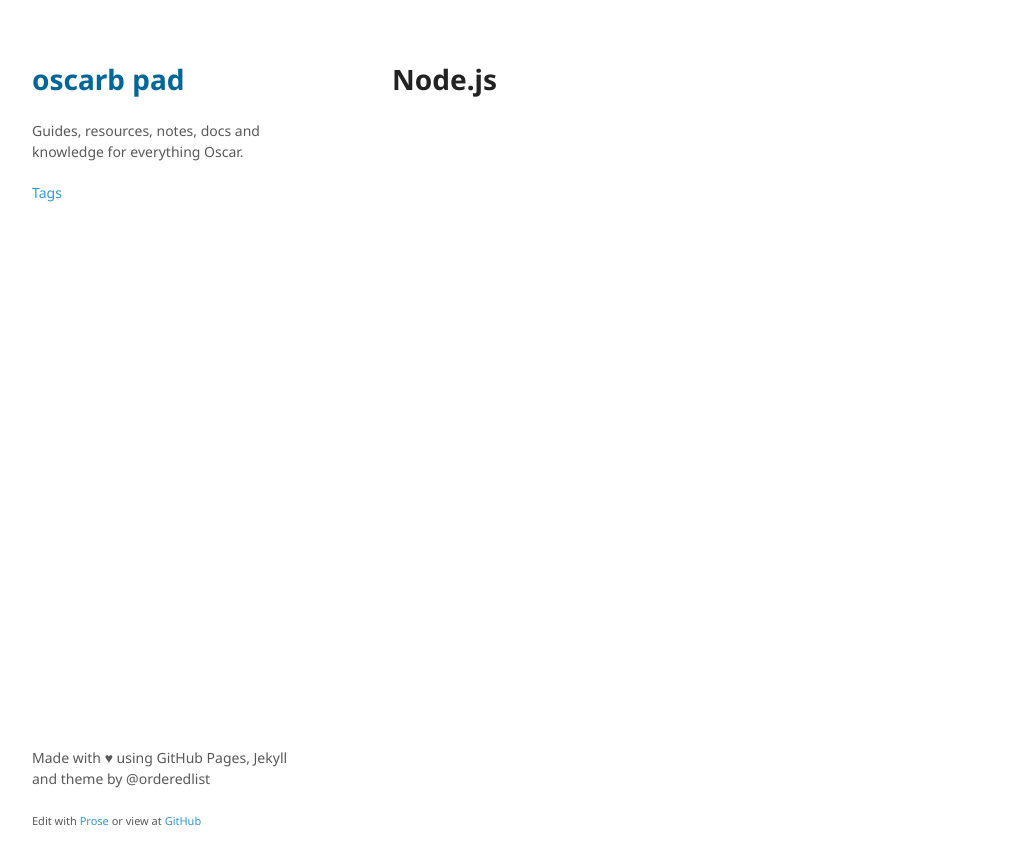
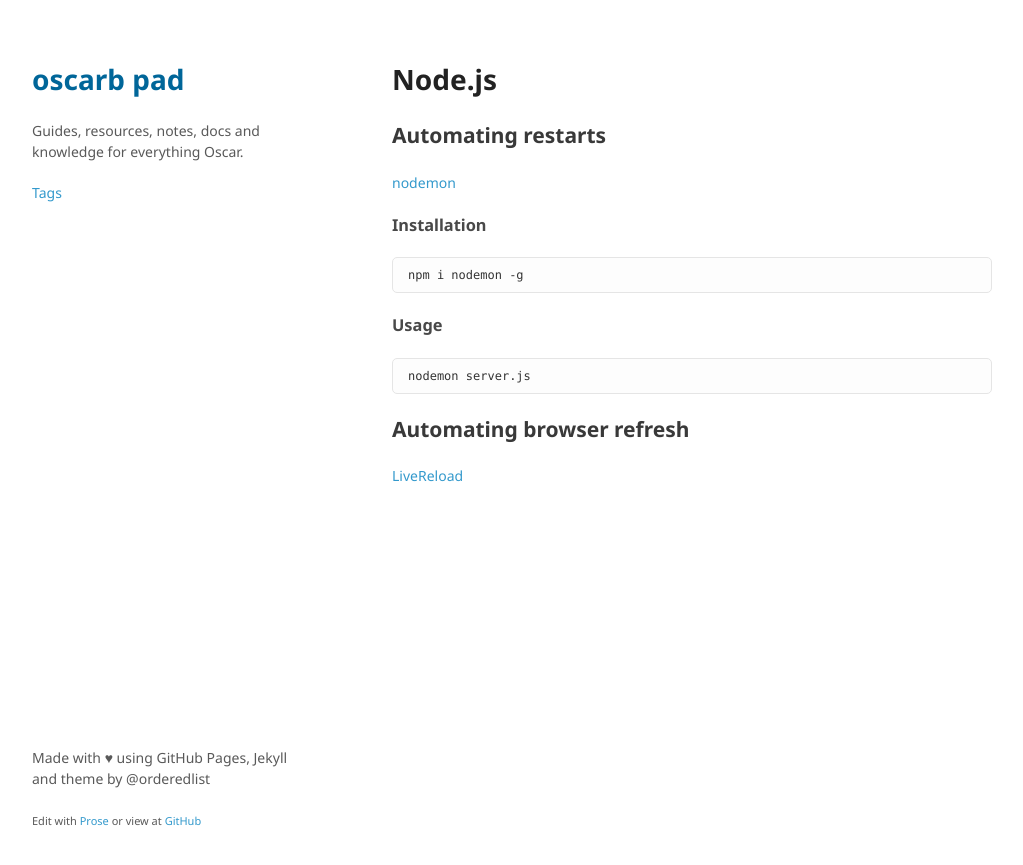
Before and after one commit to oscarb/pad, a Jekyll site: the page built from _docs/node.md, in a window 1280 px wide. Shown: the top 865 px of the page, without its empty margins (128-1151 px from the left). Built offline with Jekyll 4.4.1, drawn with Linux system fonts in a browser that asks for light colours; some web fonts are replaced.

Commit message:
Create node.md

````diff
--- a/_docs/node.md
+++ b/_docs/node.md
@@ -5,3 +5,23 @@ tags: [development]
 ---
 
 # Node.js
+
+
+## Automating restarts
+
+[nodemon](https://nodemon.io/?cf_lbyyhhwhyjj5l3rs65cb3w=qsh1vdc8qslp0bb2rzz5hi)
+
+### Installation
+```
+npm i nodemon -g
+```
+
+### Usage
+```
+nodemon server.js
+```
+
+
+## Automating browser refresh
+
+[LiveReload](http://livereload.com/)
````
